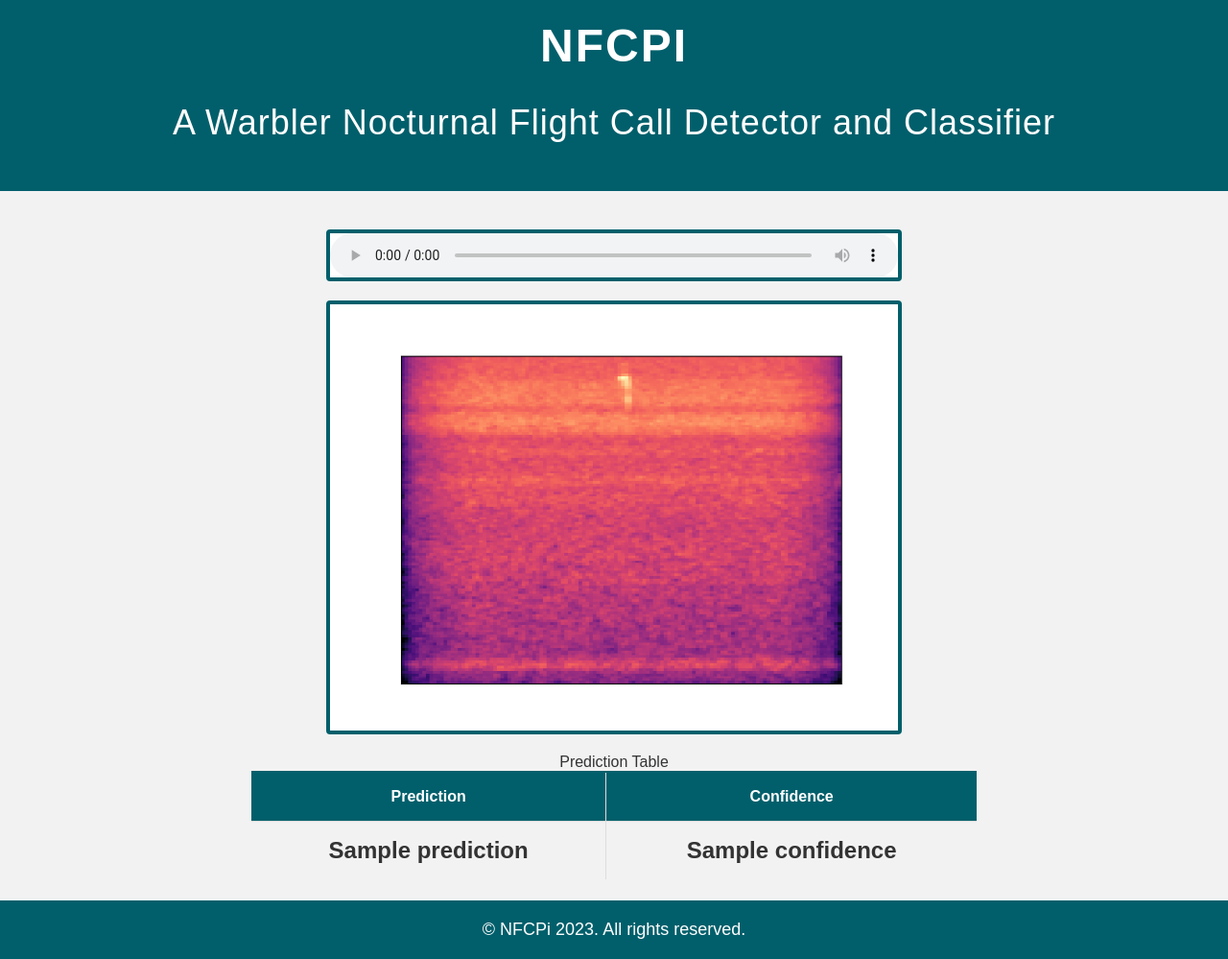
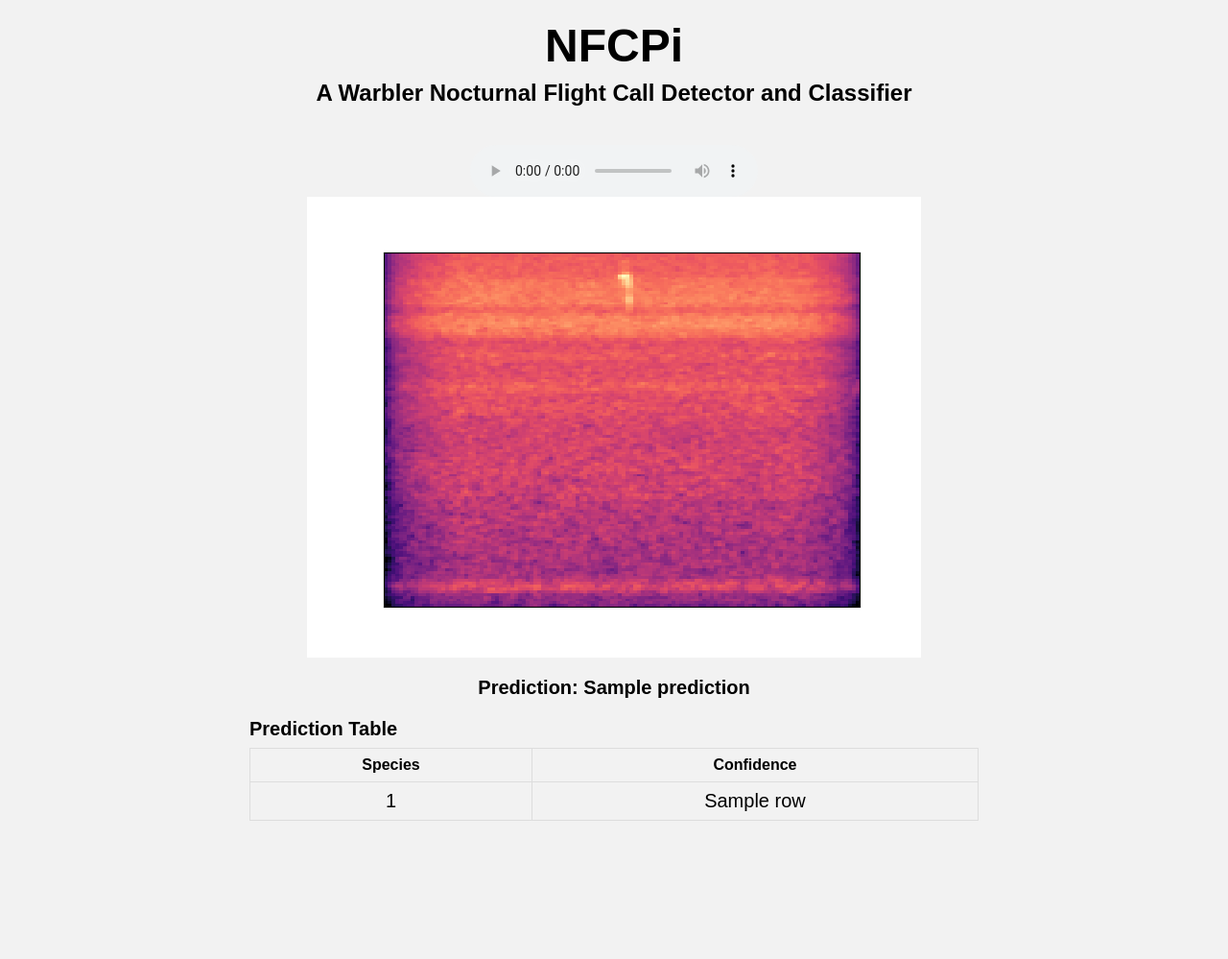
Before and after one commit to oliverburrus/NFCPi, a Flask app: template flask_app/templates/plot.html in a window 1280 px wide. Shown: the whole page at 96% size. After the commit the page ends 855 px from the top, so only its background shows below. Run offline with Flask 3, Linux system fonts and the light colour scheme; the template is opened without the code that fills it: most values are stand-ins (such as "Sample title", 1, 10 or a date in 2020).

Commit message:
Update plot.html

```diff
--- a/flask_app/templates/plot.html
+++ b/flask_app/templates/plot.html
@@ -1,127 +1,148 @@
 <!DOCTYPE html>
-<html>
+<html lang="en">
   <head>
-    <title>NFCPi - Warbler Nocturnal Flight Call Detector and Classifier</title>
-    <meta name="viewport" content="width=device-width, initial-scale=1">
+    <meta charset="UTF-8">
+    <meta name="viewport" content="width=device-width, initial-scale=1.0">
+    <title>NFCPi</title>
     <style>
-   /* Global styles */
-      * {
+      /* Reset */
+      *, *::before, *::after {
+        margin: 0;
+        padding: 0;
         box-sizing: border-box;
       }
+
+      /* Global */
       body {
-        font-family: 'Montserrat', sans-serif;
-        margin: 0;
-        padding: 0;
+        font-family: Arial, sans-serif;
         background-color: #f2f2f2;
-        color: #333;
       }
-      /* Header styles */
-      header {
-        background-color: #005f6b;
-        color: #fff;
-        padding: 20px;
-        text-align: center;
-      }
-      h1 {
-        font-size: 48px;
-        margin-top: 0;
-        text-transform: uppercase;
-        letter-spacing: 2px;
-      }
-      h2 {
-        font-size: 36px;
-        margin-top: 0;
-        font-weight: normal;
-        letter-spacing: 1px;
-      }
-      /* Audio and image styles */
-      main {
+
+      .container {
         max-width: 800px;
         margin: 0 auto;
         padding: 20px;
       }
-      audio {
+
+      /* Header */
+      .header {
+        display: flex;
+        flex-direction: column;
+        align-items: center;
+        margin-bottom: 40px;
+      }
+
+      .header h1 {
+        font-size: 3rem;
+        font-weight: bold;
+        text-align: center;
+        margin-bottom: 0.5rem;
+      }
+
+      .header h2 {
+        font-size: 1.5rem;
+        text-align: center;
+      }
+
+      /* Media */
+      .media {
+        margin-bottom: 20px;
+      }
+
+      .media img {
         display: block;
-        margin: 20px auto;
+        margin: 0 auto;
+        max-width: 100%;
+      }
+
+      .media audio {
+        display: block;
+        margin: 0 auto;
+        max-width: 100%;
+      }
+
+      /* Prediction */
+      .prediction {
+        text-align: center;
+        margin-bottom: 20px;
+      }
+
+      .prediction p {
+        font-size: 1.25rem;
+        font-weight: bold;
+      }
+
+      /* Table */
+      .table {
+        margin-bottom: 20px;
+      }
+
+      .table h3 {
+        font-size: 1.25rem;
+        font-weight: bold;
+        margin-bottom: 0.5rem;
+      }
+
+      .table table {
+        border-collapse: collapse;
         width: 100%;
-        max-width: 600px;
-        border: 4px solid #005f6b;
-        border-radius: 4px;
-        background-color: #fff;
       }
-      img {
-        display: block;
-        margin: 20px auto;
-        width: 100%;
-        max-width: 600px;
-        border: 4px solid #005f6b;
-        border-radius: 4px;
-        background-color: #fff;
-      }
-      /* Prediction table styles */
-      table {
-        width: 100%;
-        border-collapse: collapse;
-        margin-top: 20px;
-        border: 2px solid #005f6b;
-        border-radius: 4px;
-        overflow: hidden;
-      }
-      th, td {
-        padding: 16px;
+
+      .table th, .table td {
+        padding: 0.5rem;
         text-align: center;
         border: 1px solid #ddd;
       }
-      th {
-        background-color: #005f6b;
-        color: #fff;
+
+      .table th {
         font-weight: bold;
       }
-      td {
-        font-weight: bold;
-        font-size: 24px;
-      }
-      /* Footer styles */
-      footer {
-        background-color: #005f6b;
-        color: #fff;
-        padding: 20px;
-        text-align: center;
-        font-size: 18px;
+
+      .table td {
+        font-size: 1.25rem;
       }
     </style>
   </head>
   <body>
-    <header>
+    <div class="container">
+      <header class="header">
         <h1>NFCPi</h1>
         <h2>A Warbler Nocturnal Flight Call Detector and Classifier</h2>
       </header>
-    <main>
+
+      <div class="media">
         <audio controls>
           <source src="{{ url_for('static', filename='audio/sample.wav') }}" type="audio/wav">
           Your browser does not support the audio element.
         </audio>
         <img src="{{ url_for('static', filename='images/spectrogram.png') }}" alt="Spectrogram">
+      </div>
+
       {% if prediction %}
+      <div class="prediction">
+        <p>Prediction: {{ prediction }}</p>
+      </div>
+      {% endif %}
+
+      <div class="table">
+        <h3>Prediction Table</h3>
         <table>
-        <caption>Prediction Table</caption>
           <thead>
             <tr>
-            <th>Prediction</th>
+              <th>Species</th>
               <th>Confidence</th>
             </tr>
           </thead>
           <tbody>
+            {% for row in table_data %}
             <tr>
-            <td>{{ prediction }}</td>
-            <td>{{ confidence }}</td>
+              <td>{{ row[0] }}</td>
+              <td>{{ row[1] }}</td>
             </tr>
+            {% endfor %}
           </tbody>
         </table>
-      {% endif %}
-    </main>
-    <footer>
-      &copy; NFCPi 2023. All rights reserved.
-    </footer>
+      </div>
+    </div>
   </body>
 </html>
```
Lines whose indentation alone changed are shown as unchanged.
